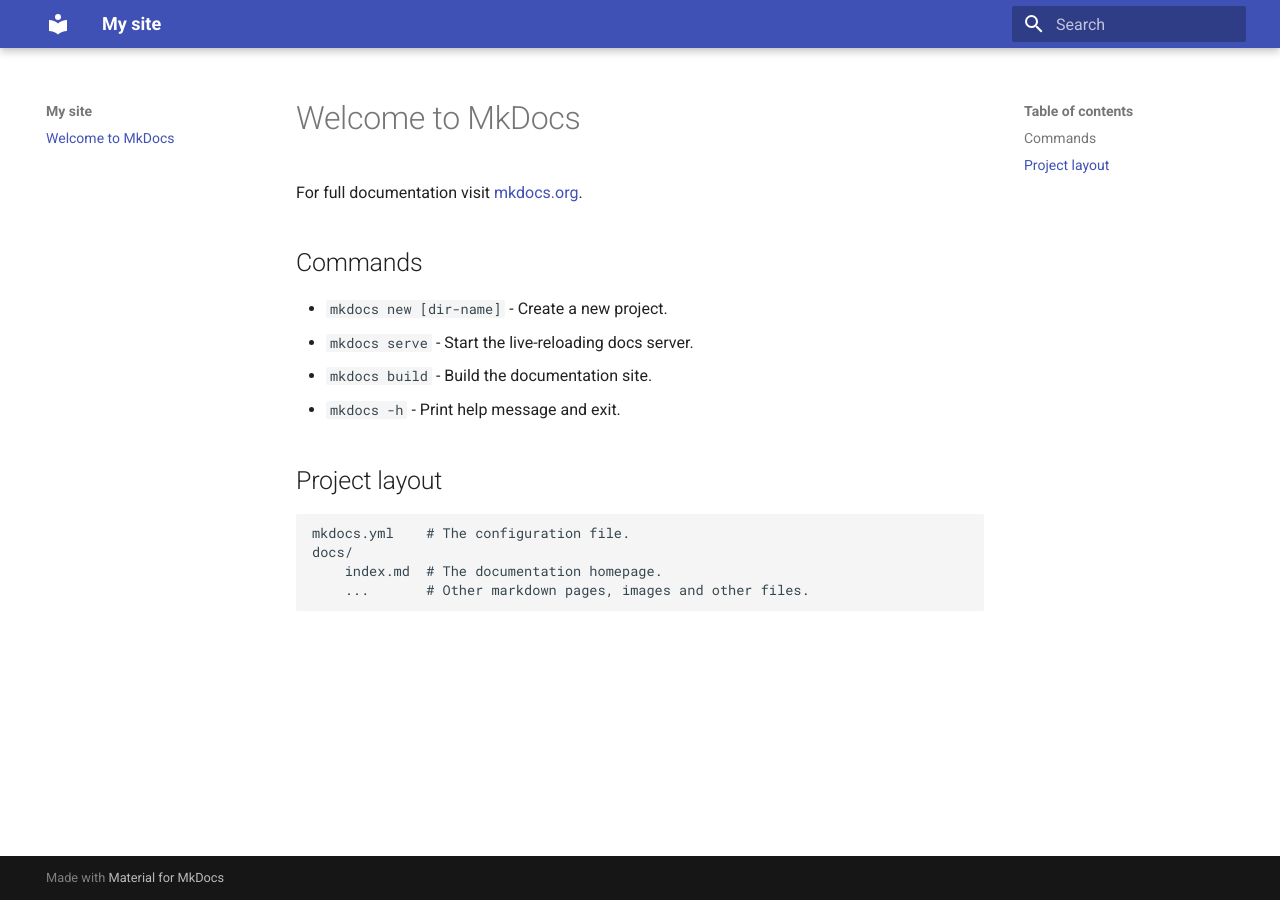
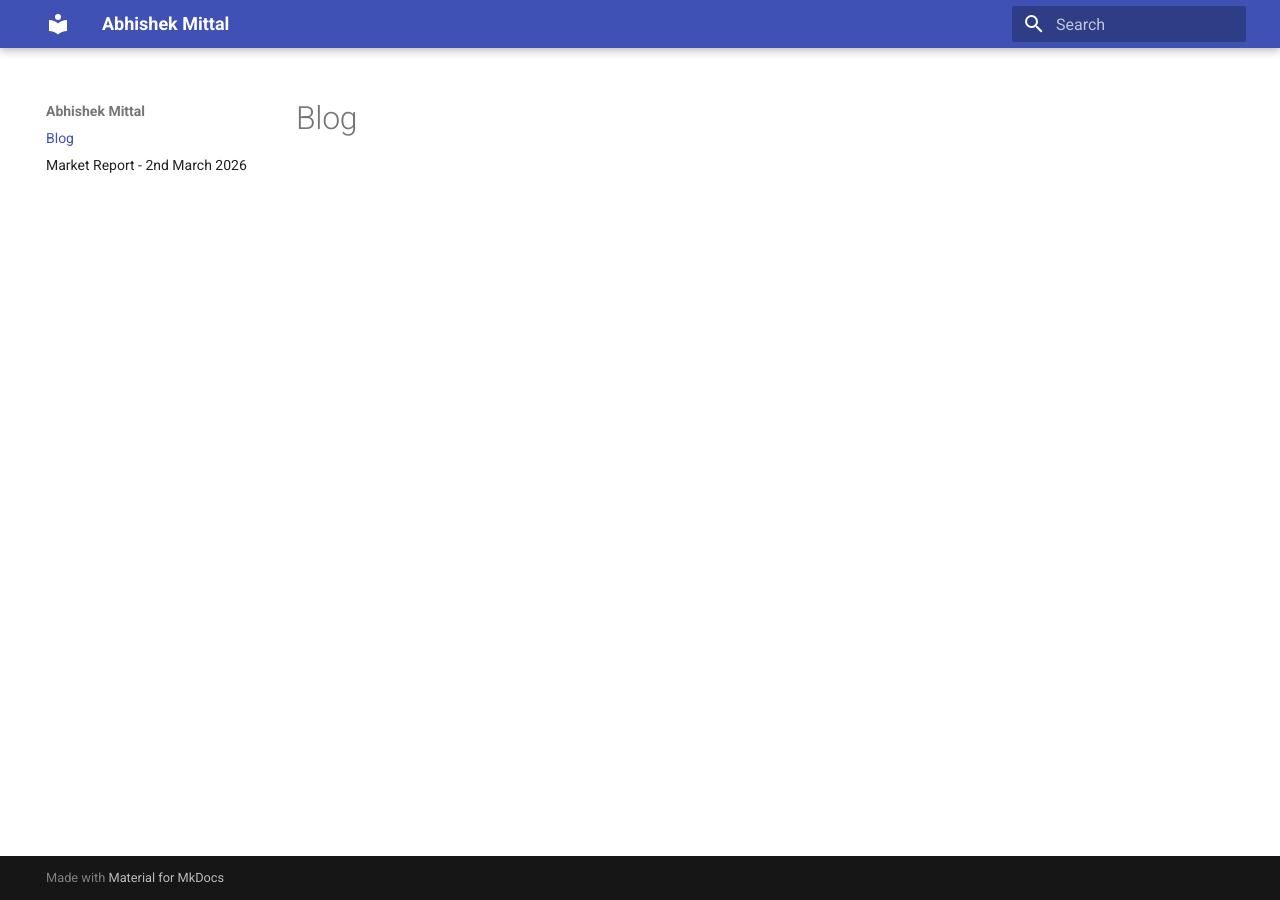
Before and after one commit to abhishekmittal15/abhishekmittal15.github.io, an MkDocs documentation site: the page built from docs/index.md, in a window 1280 px wide. Built offline with MkDocs 1.6.1 and Material for MkDocs 9.7.7, drawn with Linux system fonts in a browser that asks for light colours.

Commit message:
Some changes

```diff
--- a/docs/index.md
+++ b/docs/index.md
@@ -1,17 +1 @@
-# Welcome to MkDocs
-
-For full documentation visit [mkdocs.org](https://www.mkdocs.org).
-
-## Commands
-
-* `mkdocs new [dir-name]` - Create a new project.
-* `mkdocs serve` - Start the live-reloading docs server.
-* `mkdocs build` - Build the documentation site.
-* `mkdocs -h` - Print help message and exit.
-
-## Project layout
-
-    mkdocs.yml    # The configuration file.
-    docs/
-        index.md  # The documentation homepage.
-        ...       # Other markdown pages, images and other files.
+# Blog
--- /dev/null
+++ b/docs/market.md
@@ -0,0 +1,3 @@
+# Market Report - 2nd March 2026
+
+The market was pretty unstable today
--- a/mkdocs.yml
+++ b/mkdocs.yml
@@ -1,4 +1,4 @@
-site_name: My site
+site_name: Abhishek Mittal
 site_url: https://abhishekmittal15.github.io
 theme:
   name: material
```
